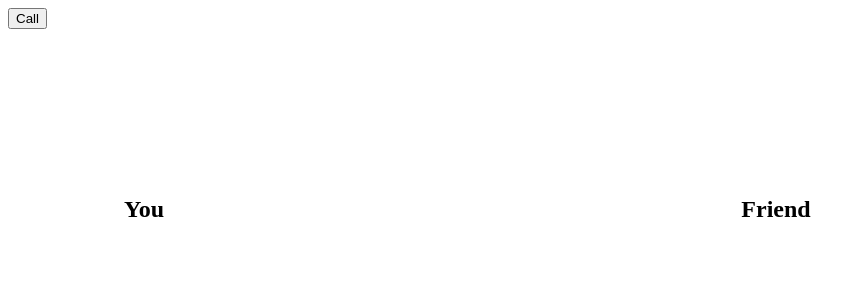
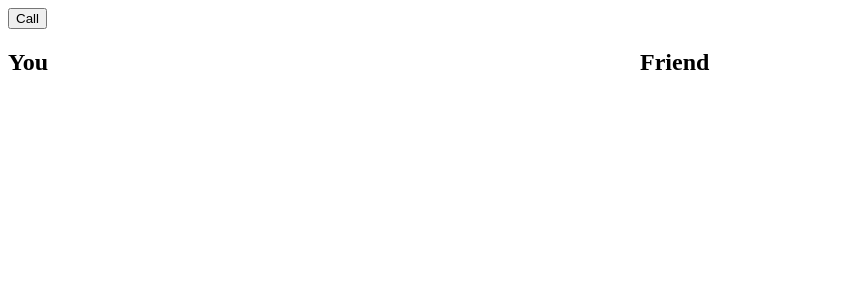
Before and after one commit to k-takahashi23/react-webrtc-study, a Next.js app in the folder client/: page / in a window 1280 px wide. Shown: the top 300 px of the page, without its empty margins (0-866 px from the left). Built offline with nearby package versions, Linux system fonts and the light colour scheme.

Commit message:
MOD: some style

```diff
--- a/client/src/pages/index.tsx
+++ b/client/src/pages/index.tsx
@@ -90,20 +90,23 @@ const IndexPage = (): JSX.Element => {
       <div>
         <button onClick={handleClick}>Call</button>
         <div style={{ width: '100%', display: 'inline-flex', 'justifyContent': 'center', 'alignItems': 'center' }}>
-          <div style={{ width: '50%', display: 'inline-flex', 'justifyContent': 'center', 'alignItems': 'center' }}>
+          <div style={{ width: '50%' }}>
             <h2>You</h2>
+            <div style={{ width: '100%' }}>
               <video
-              style={{ margin: '30px', width: '300px', height: '300px', maxWidth: '100%' }}
+                style={{ margin: '10%', width: '80%' }}
                 ref={localVideoRef}
                 playsInline
                 autoPlay
                 muted
               />
             </div>
-          <div style={{ width: '50%', display: 'inline-flex', 'justifyContent': 'center', 'alignItems': 'center' }}>
+          </div>
+          <div style={{ width: '50%' }}>
             <h2>Friend</h2>
+            <div>
               <video
-              style={{ margin: '30px', width: '300px', height: '300px', maxWidth: '100%' }}
+                style={{ margin: '10%', width: '80%' }}
                 ref={remoteVideoRef}
                 playsInline
                 autoPlay
@@ -117,6 +120,7 @@ const IndexPage = (): JSX.Element => {
             </div>
           </div>
         </div>
+      </div>
     </>
   )
 }
```
Lines whose indentation alone changed are shown as unchanged.
